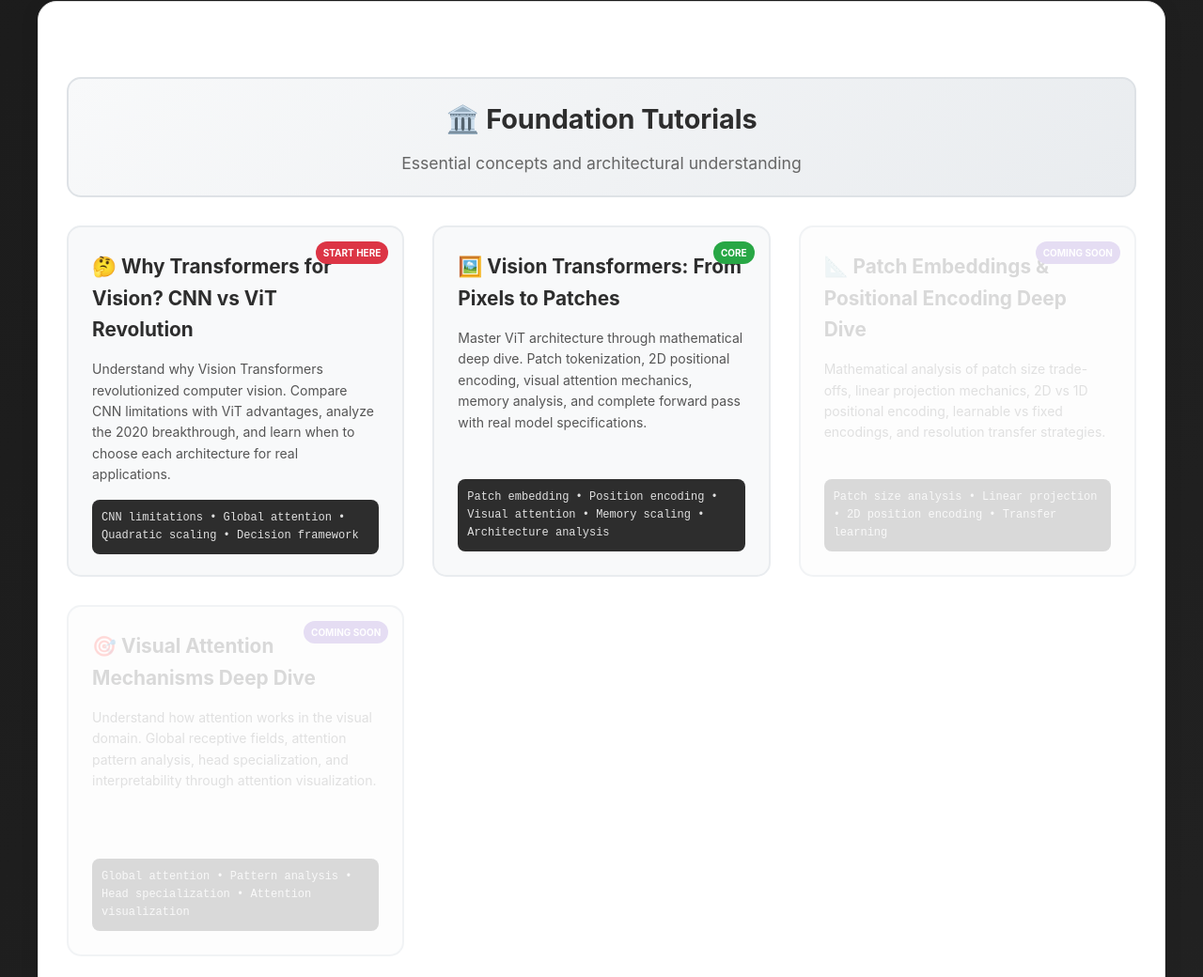
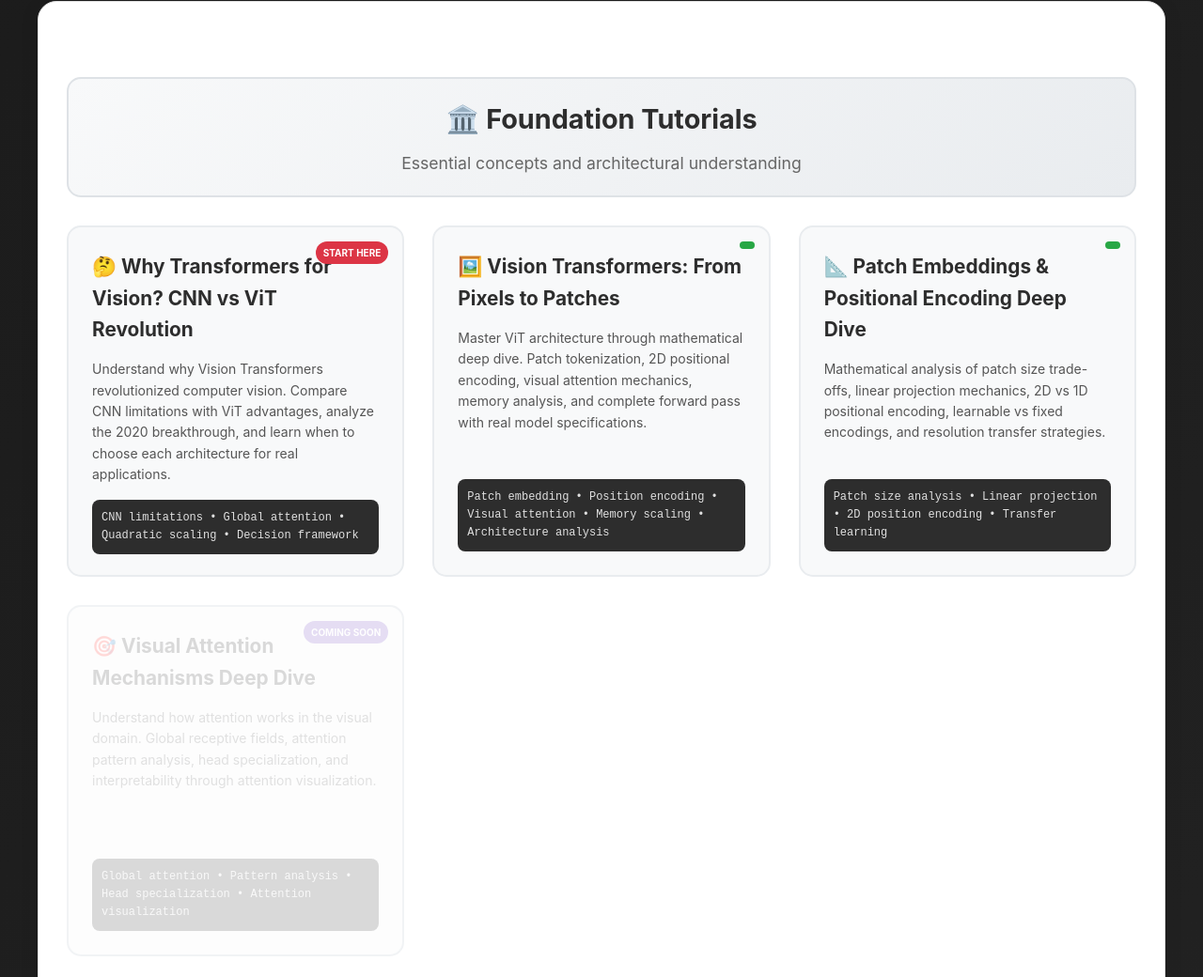
Before and after one commit to profitmonk/vision-transformer-tutorials, a plain HTML site: page index.html in a window 1280 px wide. Shown: the part 808-1848 px from the top of the page at 94% size. Drawn offline with Linux system fonts and the light colour scheme.

Commit message:
Update index.html

```diff
--- a/index.html
+++ b/index.html
@@ -365,7 +365,7 @@
 
             <a href="vit-fundamentals.html" class="tutorial-link">
                 <div class="tutorial-card">
-                    <div class="new-badge">Core</div>
+                    <div class="new-badge"></div>
                     <div class="tutorial-title">🖼️ Vision Transformers: From Pixels to Patches</div>
                     <div class="tutorial-description">
                         Master ViT architecture through mathematical deep dive. Patch tokenization, 2D positional encoding, visual attention mechanics, memory analysis, and complete forward pass with real model specifications.
@@ -376,9 +376,9 @@
                 </div>
             </a>
 
-            <a href="#" class="tutorial-link">
-                <div class="tutorial-card coming-soon">
-                    <div class="coming-soon-badge">Coming Soon</div>
+            <a href="patch-embeddings.html" class="tutorial-link">
+                <div class="tutorial-card">
+                    <div class="new-badge"></div>
                     <div class="tutorial-title">📐 Patch Embeddings & Positional Encoding Deep Dive</div>
                     <div class="tutorial-description">
                         Mathematical analysis of patch size trade-offs, linear projection mechanics, 2D vs 1D positional encoding, learnable vs fixed encodings, and resolution transfer strategies.
```
